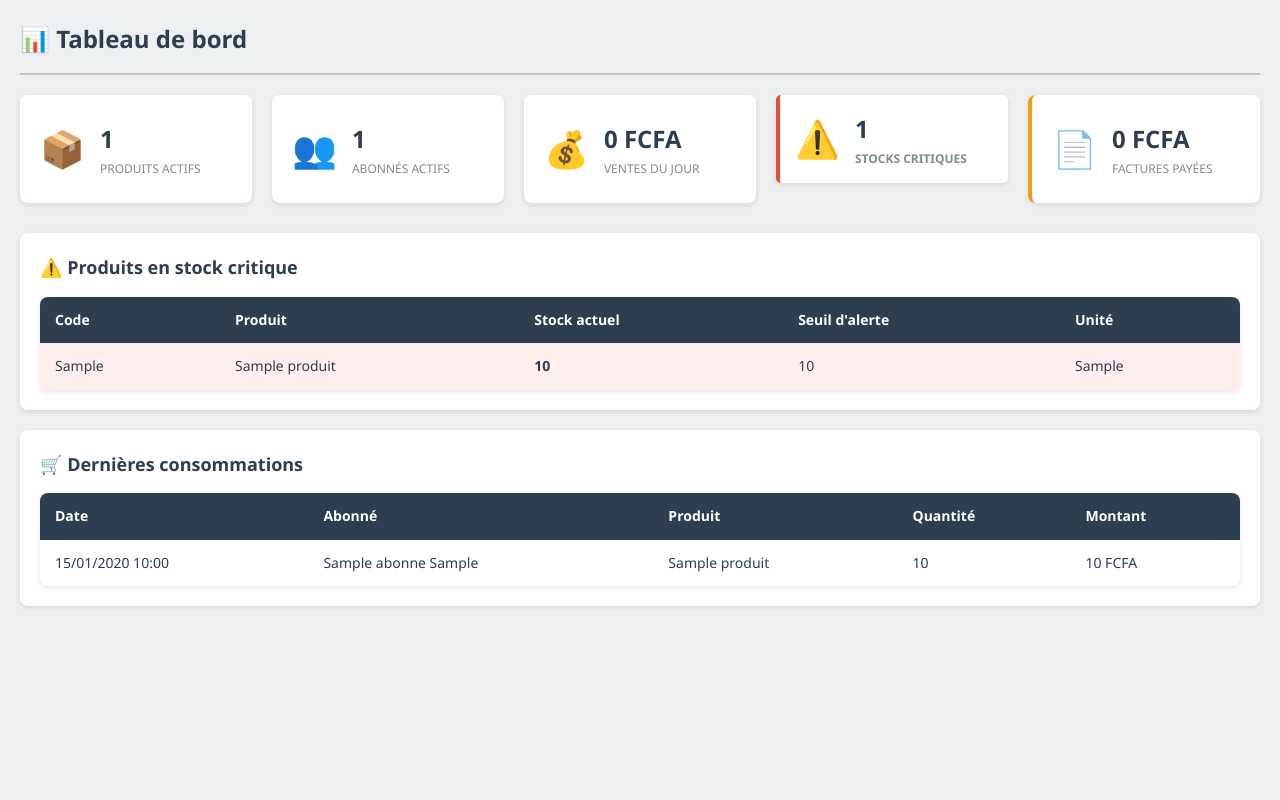
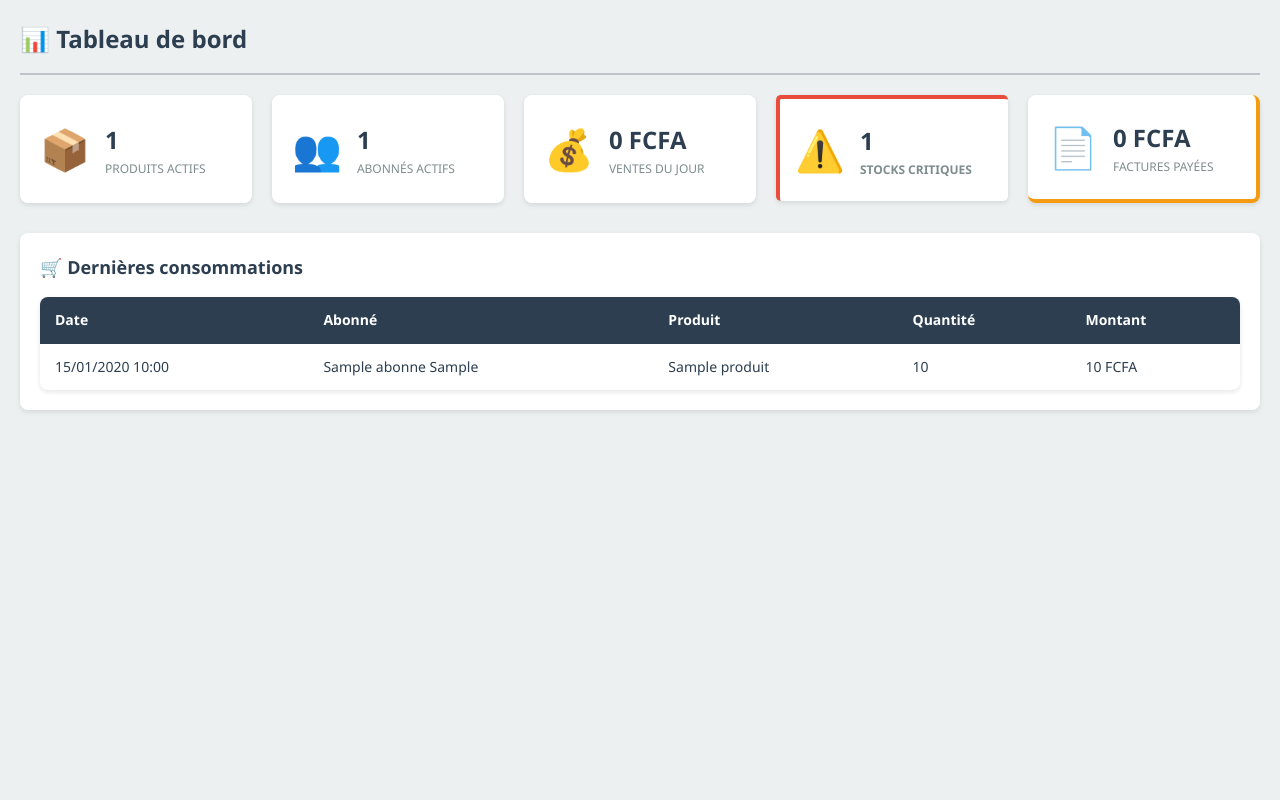
Before and after one commit to ScrApErxeb/Gestion-CAVE, a Flask app: page /dashboard in a window 1280 px wide. Run offline with Flask 3, Linux system fonts and the light colour scheme; a user stored in the database is signed in; tables that the repository leaves empty hold one stand-in row (values such as "Sample post").

Commit message:
Amenagement UI

```diff
--- a/static/css/facture.css
+++ b/static/css/facture.css
@@ -3,7 +3,6 @@
 :root {
     --primary: #1abc9c;          /* Vert principal */
     --primary-dark: #16a085;     /* Vert foncé */
-    --secondary: #bdc3c7;        /* Gris neutre */
     --secondary-dark: #aeb6bf;   /* Gris hover */
     --border: #ddd;              /* Gris bordure */
     --bg-light: #f5f5f5;         /* Fond clair */
--- a/static/css/paiement.css
+++ b/static/css/paiement.css
@@ -1,7 +1,7 @@
 /* paiement.css - Optimisé + Cohérence globale du projet */
 :root {
-    --primary: #3498db;
-    --primary-dark: #2980b9;
+    --primary: #383e51;
+    --primary-dark: #1f3b4d;
     --success: #1abc9c;
     --success-dark: #16a085;
     --secondary: #bdc3c7;
--- a/static/style.css
+++ b/static/style.css
@@ -340,7 +340,7 @@
 }
 
 .stat-icon {
-    font-size: 36px;
+    font-size: 40px;
 }
 
 .stat-value {
@@ -357,10 +357,13 @@
 
 .stat-card.alert {
     border-left: 4px solid var(--danger-color);
+    border-top: 4px solid var(--danger-color);
 }
 
 .stat-card.warning {
-    border-left: 4px solid var(--warning-color);
+    border-right: 4px solid var(--warning-color);
+    border-bottom: 4px solid var(--warning-color);
+
 }
 
 /* ===== SECTIONS DASHBOARD ===== */
@@ -443,7 +446,7 @@
 /* ===== ALERTES ===== */
 .alert {
     padding: 15px;
-    margin-bottom: 20px;
+    margin-bottom: 2px;
     border-radius: 5px;
     font-weight: 600;
 }
--- a/templates/consommations.html
+++ b/templates/consommations.html
@@ -4,6 +4,8 @@
     <meta charset="UTF-8">
     <meta name="viewport" content="width=device-width, initial-scale=1.0">
     <title>Consommations</title>
+        <link rel="stylesheet" href="{{ url_for('static', filename='style.css') }}">
+
     <link rel="stylesheet" href="{{ url_for('static', filename='style.css') }}">
 </head>
 <body class="page-content">
--- a/templates/dashboard.html
+++ b/templates/dashboard.html
@@ -55,37 +55,6 @@
         </div>
     </div>
 
-    <!-- Alertes stock critique -->
-    {% if produits_critiques %}
-    <div class="dashboard-section">
-        <h3>⚠️ Produits en stock critique</h3>
-        <div class="table-responsive">
-            <table class="data-table">
-                <thead>
-                    <tr>
-                        <th>Code</th>
-                        <th>Produit</th>
-                        <th>Stock actuel</th>
-                        <th>Seuil d'alerte</th>
-                        <th>Unité</th>
-                    </tr>
-                </thead>
-                <tbody>
-                    {% for produit in produits_critiques %}
-                    <tr class="row-alert">
-                        <td>{{ produit.code_produit }}</td>
-                        <td>{{ produit.nom }}</td>
-                        <td><strong>{{ produit.stock }}</strong></td>
-                        <td>{{ produit.stock_alerte }}</td>
-                        <td>{{ produit.unite }}</td>
-                    </tr>
-                    {% endfor %}
-                </tbody>
-            </table>
-        </div>
-    </div>
-    {% endif %}
-
     <!-- Dernières consommations -->
     <div class="dashboard-section">
         <h3>🛒 Dernières consommations</h3>
--- a/templates/factures.html
+++ b/templates/factures.html
@@ -4,7 +4,9 @@
     <meta charset="UTF-8">
     <meta name="viewport" content="width=device-width, initial-scale=1.0">
     <title>Gestion des factures</title>
-    <link rel="stylesheet" href="static/css/facture.css">
+    <link rel="stylesheet" href="{{ url_for('static', filename='style.css') }}">
+    <link rel="stylesheet" href="{{ url_for('static', filename='css/facture.css') }}">
+
 </head>
 <body>
     <div class="page-header">
--- a/templates/paiements.html
+++ b/templates/paiements.html
@@ -4,7 +4,9 @@
 <head>
     <meta charset="UTF-8">
     <title>Gestion des Paiements</title>
-    <link rel="stylesheet" href="static/css/paiement.css">
+        <link rel="stylesheet" href="{{ url_for('static', filename='style.css') }}">
+        <link rel="stylesheet" href="{{ url_for('static', filename='css/paiement.css') }}">
+
 </head>
 <body>
     <div class="page-header">
--- a/templates/produits.html
+++ b/templates/produits.html
@@ -4,6 +4,8 @@
     <meta charset="UTF-8">
     <meta name="viewport" content="width=device-width, initial-scale=1.0">
     <title>Gestion des produits</title>
+        <link rel="stylesheet" href="{{ url_for('static', filename='style.css') }}">
+
     <link rel="stylesheet" href="static/css/produit.css">
 </head>
 
--- a/templates/stock.html
+++ b/templates/stock.html
@@ -4,7 +4,10 @@
     <meta charset="UTF-8">
     <meta name="viewport" content="width=device-width, initial-scale=1.0">
     <title>Gestion du stock</title>
+        <link rel="stylesheet" href="{{ url_for('static', filename='style.css') }}">
+
     <link rel="stylesheet" href="{{ url_for('static', filename='style.css') }}">
+
 </head>
 <body class="page-content">
 
```
